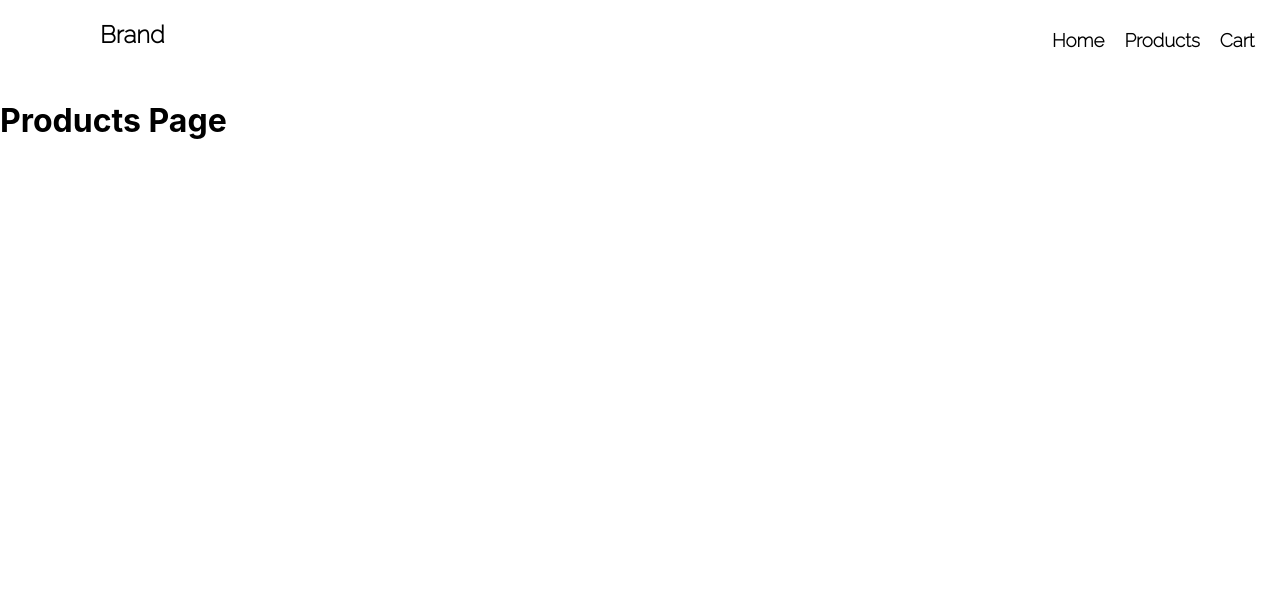
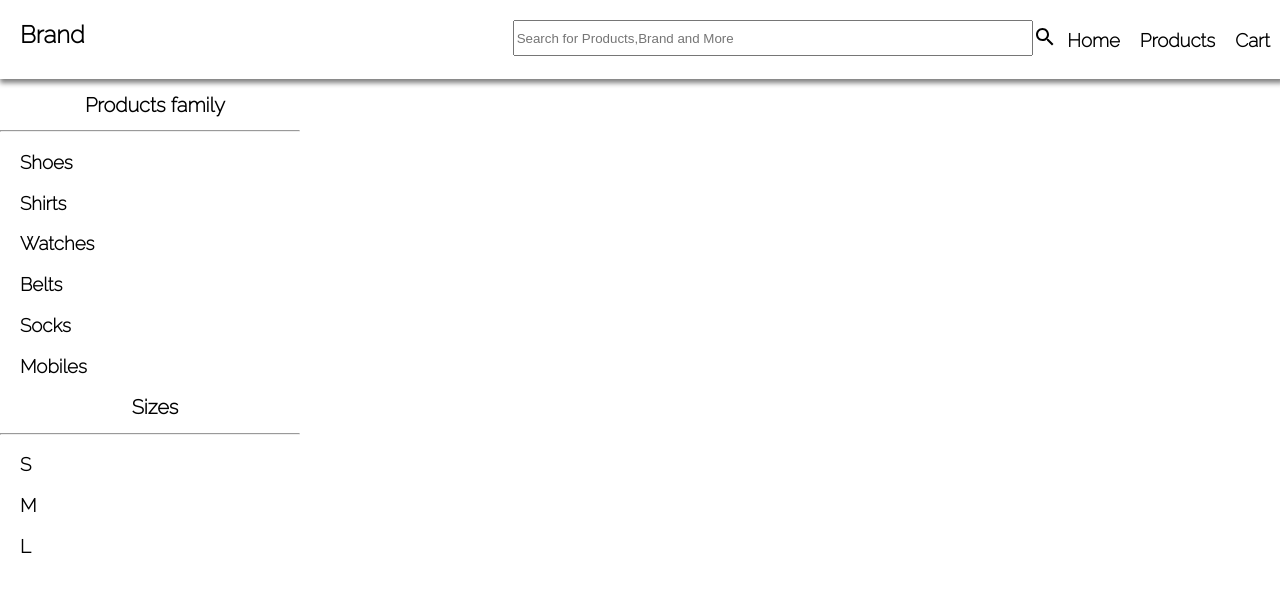
Before and after one commit to arunbanga/E-commerce-Website, a React (Create React App) app: page /products in a window 1280 px wide. Shown: the top 592 px of the page. Built offline with nearby package versions, Linux system fonts and the light colour scheme; a web font is replaced by a local one.

Commit message:
Left side content added

```diff
--- a/src/Components/Navbar.jsx
+++ b/src/Components/Navbar.jsx
@@ -1,31 +1,39 @@
 import React from "react";
 import { Container } from "./Styles/Container.styles";
+import SearchIcon from '@mui/icons-material/Search';
+import {deviceMax} from '../Utilis/Device'
 import styled from "styled-components";
 const Navbar = () => {
   return (
     <>
-      <Container width="100%" height='200px' background='black'>
+      <Container width="100%" background='black'>
         <Container
           width="100%"
           display="flex"
           flexDrection="row"
           justifyContent="center"
           background='#fff'
+          box-shadow='10px 10px 0px 0px gray'
+
         >
 
+          <Nav>
+          <Leftcontainer>
           <h2
             style={{
-              paddingLeft: "100px",
-              fontFamily: "'Raleway', sans-serif"
-            }}
+              paddingLeft:'20px'
+             }}
           >
 
             Brand
           </h2>
-          <Nav>
 
-            <h3 style={{ padding: "10px", color: "black" }}>
-              <a style={{ color: "black", textDecoration: "none" }} href="/">
+       </Leftcontainer>
+
+         <input className='input'type='text' style={{height:'30px',width:'100%',marginTop:'20px',  }}  placeholder='Search for Products,Brand and More' />
+         <SearchIcon className='serachbar'style={{marginTop:'25px', }}/>
+            <h3 style={{ padding: "10px"}}>
+              <a style={{ color: "black", textDecoration: "none",}} href="/">
                 Home
               </a>
             </h3>
@@ -53,12 +61,38 @@ const Navbar = () => {
 };
 
 const Nav = styled.div`
-  width: 1100px;
+  width: 100%;
   font-family: "Raleway", sans-serif;
   margin: 0px;
+  box-shadow:2px 2px 5px 2px gray;
   display: flex;
-   flex-direction: row;
-  justify-content: flex-end;
+  flex-direction: row;
+  h3:active{
+   border-bottom: 2px solid red
+  }
+  @media ${deviceMax.mobileL}{
+    width:100%;
+    .input{
 
+    }
+    .serachbar{
+
+  }
 `;
+
+const Leftcontainer= styled.div`
+width: 100%;
+display:flex;
+justify-content: flex-start;
+
+@media ${deviceMax.mobileL}{
+    width:100%;
+    display:flex;
+    justify-content:flex-start;
+    padding-right:10px;
+    margin:0px;
+  }
+`
+
+
 export default Navbar;
--- a/src/Components/Products.jsx
+++ b/src/Components/Products.jsx
@@ -1,11 +1,53 @@
 import React from 'react'
-
+import {Container} from '../Components/Styles/Container.styles'
+import styled from 'styled-components'
 const Products =()=>{
     return(
         <>
+        <Container width='100%' >
+        <Container >
+        <Sidebar>
 
-        <h1>Products Page</h1>
+            <h1 style={{marginLeft:'10px',fontSize:'20px',textAlign:'center'}}>Products family</h1>
+            <hr/>
+            <div style={{marginLeft:'20px'}}>
+            <h3>Shoes</h3>
+            <h3>Shirts</h3>
+            <h3>Watches</h3>
+            <h3>Belts</h3>
+            <h3>Socks</h3>
+            <h3>Mobiles</h3>
+            </div>
+          <h1 style={{marginLeft:'10px',fontSize:'20px',textAlign:'center'}}>Sizes</h1>
+          <hr/>
+          <div style={{marginLeft:'20px'}}>
+              <h3>S</h3>
+              <h3>M</h3>
+              <h3>L</h3>
+          </div>
+
+
+
+        </Sidebar>
+
+
+
+
+
+        </Container>
+
+        </Container>
+
         </>
     )
 }
+
+const Sidebar= styled.div`
+width:300px;
+height:100%;
+font-family: 'Raleway', sans-serif;
+background:#fff
+
+
+`
 export default Products
--- /dev/null
+++ b/src/Utilis/Device.jsx
@@ -0,0 +1,31 @@
+const size={
+    mobileS:'320px',
+    mobileM:'375px',
+    mobileL:'425px',
+    tablet:'768px',
+    laptop:'1024px',
+    laptopL:'1440px',
+    desktop:'2560px'
+}
+export const device={
+    mobileS:`(min-width:${size.mobileS})`,
+    mobileM:`(min-width:${size.mobileM})`,
+    mobileL:`(min-width:${size.mobileL})`,
+    tablet:`(min-width:${size.tablet})`,
+    laptop:`(min-width:${size.laptop})`,
+    laptopL:`(min-width:${size.laptopL})`,
+    desktop:`(min-width:${size.desktop})`,
+    desktopL:`(min-width:${size.desktopL})`,
+
+
+}
+export const deviceMax={
+    mobileS:`(max-width:${size.mobileS})`,
+    mobileM:`(max-width:${size.mobileM})`,
+    mobileL:`(max-width:${size.mobileL})`,
+    tablet:`(max-width:${size.tablet})`,
+    laptop:`(max-width:${size.laptop})`,
+    laptopL:`(max-width:${size.laptopL})`,
+    desktop:`(max-width:${size.desktop})`,
+    desktopL:`(max-width:${size.desktopL})`,
+}
```
